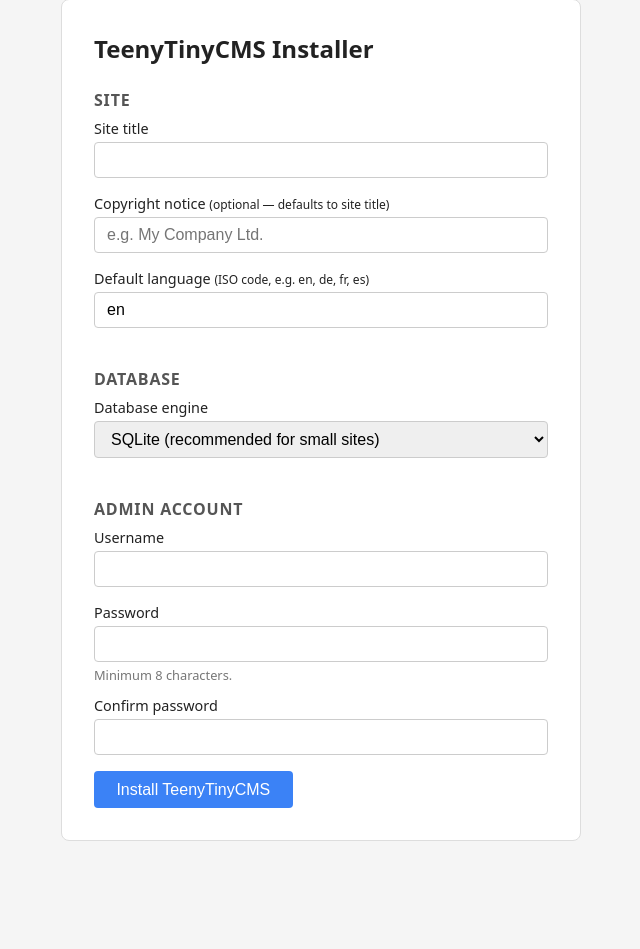
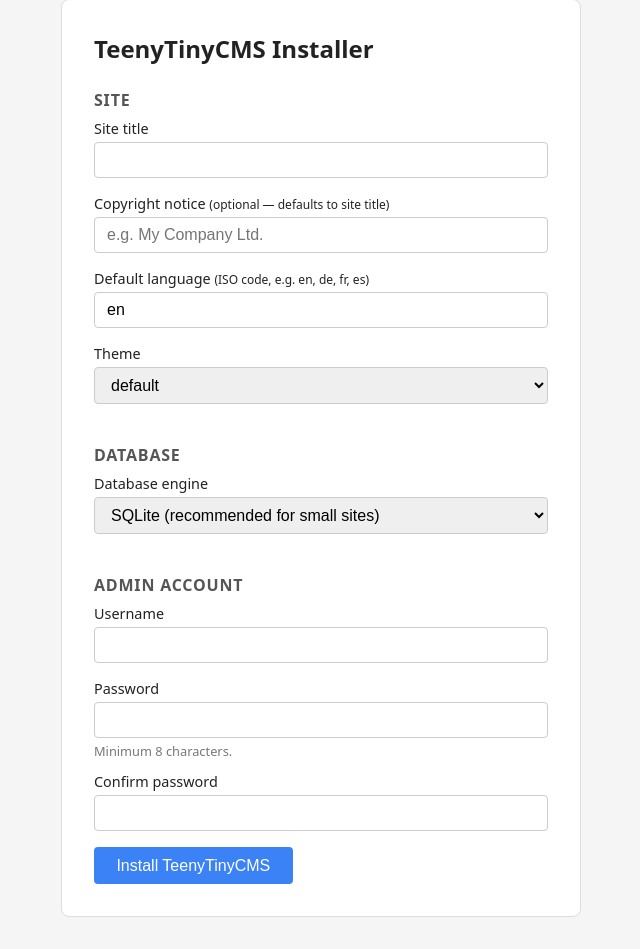
Before and after one commit to alphapialpha/TeenyTinyCMS, a PHP site: page /install.php in a window 1280 px wide. Shown: the part 33-982 px from the top of the page, without its empty margins (319-959 px from the left). Before the commit the page ends 874 px from the top, so only its background shows below. Run offline with PHP 8.4, Linux system fonts and the light colour scheme.

Commit message:
Enhance theme system: theme selection in installer, admin theme switching with detailed build stats, auto-build after install, README updates for clarity

```diff
--- a/admin/index.php
+++ b/admin/index.php
@@ -44,7 +44,7 @@ if ($_SERVER['REQUEST_METHOD'] === 'POST' && ($_POST['action'] ?? '') === 'rebui
  */
 function _admin_valid_theme_name(string $name): bool
 {
-    return (bool) preg_match('/^[a-z0-9][a-z0-9_-]*$/', $name);
+    return (bool) preg_match('/^[a-zA-Z0-9][a-zA-Z0-9_-]*$/', $name);
 }
 
 /** Return all valid theme names found as subdirectories of /themes/. */
@@ -101,7 +101,7 @@ if ($_SERVER['REQUEST_METHOD'] === 'POST' && ($_POST['action'] ?? '') === 'set_t
                     $t0    = microtime(true);
                     $stats = build_all();
                     $elapsed = round((microtime(true) - $t0) * 1000);
-                    $build_message = 'success:Theme switched to "' . $new_theme . '" and cache rebuilt (' . $stats['built'] . ' file(s), ' . $elapsed . ' ms).';
+                    $build_message = 'success:Theme switched to "' . $new_theme . '".<br>Built ' . $stats['built'] . ' file(s). Pruned ' . ($stats['pruned_db'] ?? 0) . ' DB row(s), ' . ($stats['tags_pruned'] ?? 0) . ' orphan tag(s). Errors: ' . $stats['errors'] . '. Time: ' . $elapsed . ' ms.';
                 } catch (Throwable $e) {
                     $build_message = 'error:Theme saved but rebuild failed: ' . $e->getMessage();
                 }
@@ -174,7 +174,7 @@ $csrf = $_SESSION['csrf_token'];
 
     <?php if ($msg_text !== ''): ?>
         <div class="alert alert--<?= $msg_type === 'success' ? 'success' : 'error' ?>">
-            <?= e($msg_text) ?>
+            <?= nl2br(e(str_replace('<br>', "\n", $msg_text))) ?>
         </div>
     <?php endif ?>
 
--- a/install.php
+++ b/install.php
@@ -41,6 +41,28 @@ if (file_exists(CONFIG_FILE)) {
 function h(string $value): string
 {
     return htmlspecialchars($value, ENT_QUOTES | ENT_SUBSTITUTE, 'UTF-8');
+}
+
+/** Scan themes/ directory and return array of theme folder names. */
+function available_themes(): array
+{
+    $dir = BASE_PATH . '/themes';
+    if (!is_dir($dir)) {
+        return ['default'];
+    }
+    $themes = [];
+    foreach (new DirectoryIterator($dir) as $item) {
+        if ($item->isDot() || !$item->isDir()) {
+            continue;
+        }
+        $name = $item->getFilename();
+        // A valid theme must contain a templates/ sub-directory
+        if (is_dir($dir . '/' . $name . '/templates')) {
+            $themes[] = $name;
+        }
+    }
+    sort($themes);
+    return $themes ?: ['default'];
 }
 
 /** Return list of paths that must be writable. */
@@ -131,6 +153,7 @@ function write_config(array $data): void
     $siteLang        = preg_replace('/[^a-z]/', '', strtolower($data['default_lang']));
     $siteTitle       = var_export($data['site_title'], true);
     $copyrightNotice = var_export($data['copyright_notice'] !== '' ? $data['copyright_notice'] : $data['site_title'], true);
+    $activeTheme     = var_export($data['active_theme'], true);
     $dsnExport       = var_export($dsn, true);
 
     $content = <<<PHP
@@ -142,7 +165,7 @@ return [
     'site_title'       => {$siteTitle},
     'copyright_notice' => {$copyrightNotice},
     'default_lang'     => '{$siteLang}',
-    'active_theme'     => 'default',
+    'active_theme'     => {$activeTheme},
     'blog_per_page'    => 9,
     'installed'    => true,
     'database' => [
@@ -175,6 +198,7 @@ if ($_SERVER['REQUEST_METHOD'] === 'POST') {
             'site_title'       => trim($_POST['site_title']       ?? ''),
             'copyright_notice' => trim($_POST['copyright_notice'] ?? ''),
             'default_lang'     => trim($_POST['default_lang']     ?? 'en'),
+            'active_theme'     => trim($_POST['active_theme']     ?? 'default'),
             'db_driver'    => trim($_POST['db_driver']    ?? 'sqlite'),
             'db_host'      => trim($_POST['db_host']      ?? '127.0.0.1'),
             'db_port'      => trim($_POST['db_port']      ?? '3306'),
@@ -202,6 +226,9 @@ if ($_SERVER['REQUEST_METHOD'] === 'POST') {
         }
         if (!preg_match('/^[a-z]{2,5}$/', $data['default_lang'])) {
             $errors[] = 'Default language must be a valid language code (e.g. en, de, fr, es, pt-br — lowercase letters only, 2–5 characters).';
+        }
+        if (!in_array($data['active_theme'], available_themes(), true)) {
+            $errors[] = 'Invalid theme selected.';
         }
         if (!in_array($data['db_driver'], ['sqlite', 'mysql'], true)) {
             $errors[] = 'Invalid database driver.';
@@ -259,6 +286,21 @@ if ($_SERVER['REQUEST_METHOD'] === 'POST') {
             insert_admin($pdo, $data['admin_user'], $data['admin_pass']);
             write_config($data);
             $success = true;
+
+            // Auto-build the site cache so the frontend works immediately
+            try {
+                require_once BASE_PATH . '/app/bootstrap.php';
+                require_once BASE_PATH . '/app/markdown.php';
+                require_once BASE_PATH . '/app/utils.php';
+                require_once BASE_PATH . '/app/builder.php';
+                $t0         = microtime(true);
+                $build_stats = build_all();
+                $build_time  = round((microtime(true) - $t0) * 1000);
+            } catch (Throwable $be) {
+                // Build failure is non-fatal — user can rebuild from admin
+                $build_stats = null;
+                $build_error = $be->getMessage();
+            }
         } catch (Throwable $e) {
             $errors[] = 'Setup failed: ' . $e->getMessage();
         }
@@ -271,6 +313,7 @@ $data = $data ?? [
     'site_title'       => '',
     'copyright_notice' => '',
     'default_lang'     => 'en',
+    'active_theme'     => 'default',
     'db_driver'   => 'sqlite',
     'db_host'     => '127.0.0.1',
     'db_port'     => '3306',
@@ -315,6 +358,15 @@ $data = $data ?? [
     <div class="success">
         <h2>Installation complete!</h2>
         <p>Your config has been written and the database has been initialised.</p>
+        <?php if (!empty($build_stats)): ?>
+            <p style="font-size:.9rem;color:#166534">
+                Site cache built: <?= (int) $build_stats['built'] ?> file(s). Pruned <?= (int) ($build_stats['pruned_db'] ?? 0) ?> DB row(s), <?= (int) ($build_stats['tags_pruned'] ?? 0) ?> orphan tag(s). Errors: <?= (int) $build_stats['errors'] ?>. Time: <?= (int) $build_time ?> ms.
+            </p>
+        <?php elseif (!empty($build_error)): ?>
+            <p style="font-size:.9rem;color:#991b1b">
+                Auto-build failed: <?= h($build_error) ?><br>You can rebuild manually from the admin dashboard.
+            </p>
+        <?php endif ?>
         <p>
             <a href="/admin/login.php">Go to admin login &rarr;</a>
         </p>
@@ -352,6 +404,13 @@ $data = $data ?? [
         <input type="text" id="default_lang" name="default_lang"
                value="<?= h($data['default_lang']) ?>"
                placeholder="en" maxlength="5" pattern="[a-z]{2,5}" required>
+
+        <label for="active_theme">Theme</label>
+        <select id="active_theme" name="active_theme">
+            <?php foreach (available_themes() as $theme): ?>
+                <option value="<?= h($theme) ?>" <?= ($data['active_theme'] ?? 'default') === $theme ? 'selected' : '' ?>><?= h($theme) ?></option>
+            <?php endforeach ?>
+        </select>
 
         <h2>Database</h2>
         <label for="db_driver">Database engine</label>
```
Also changed, not shown: README.md.
